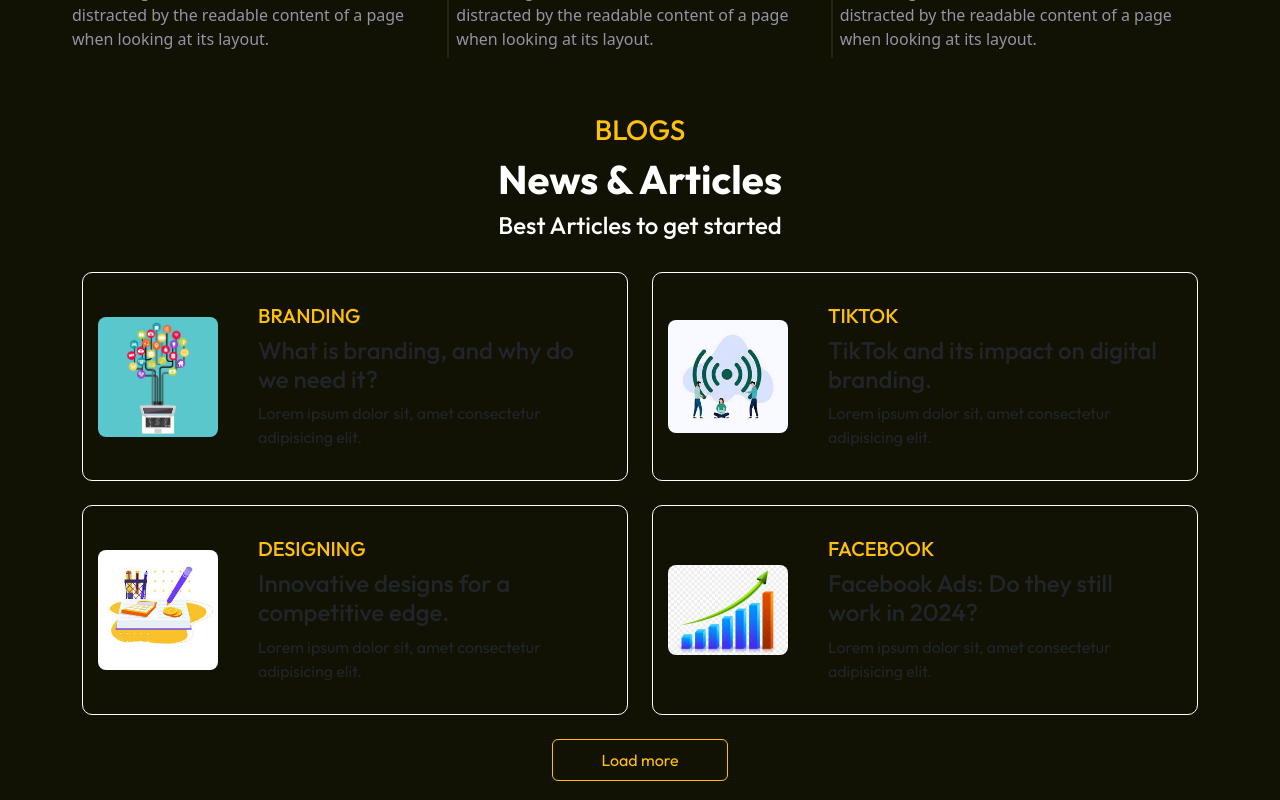
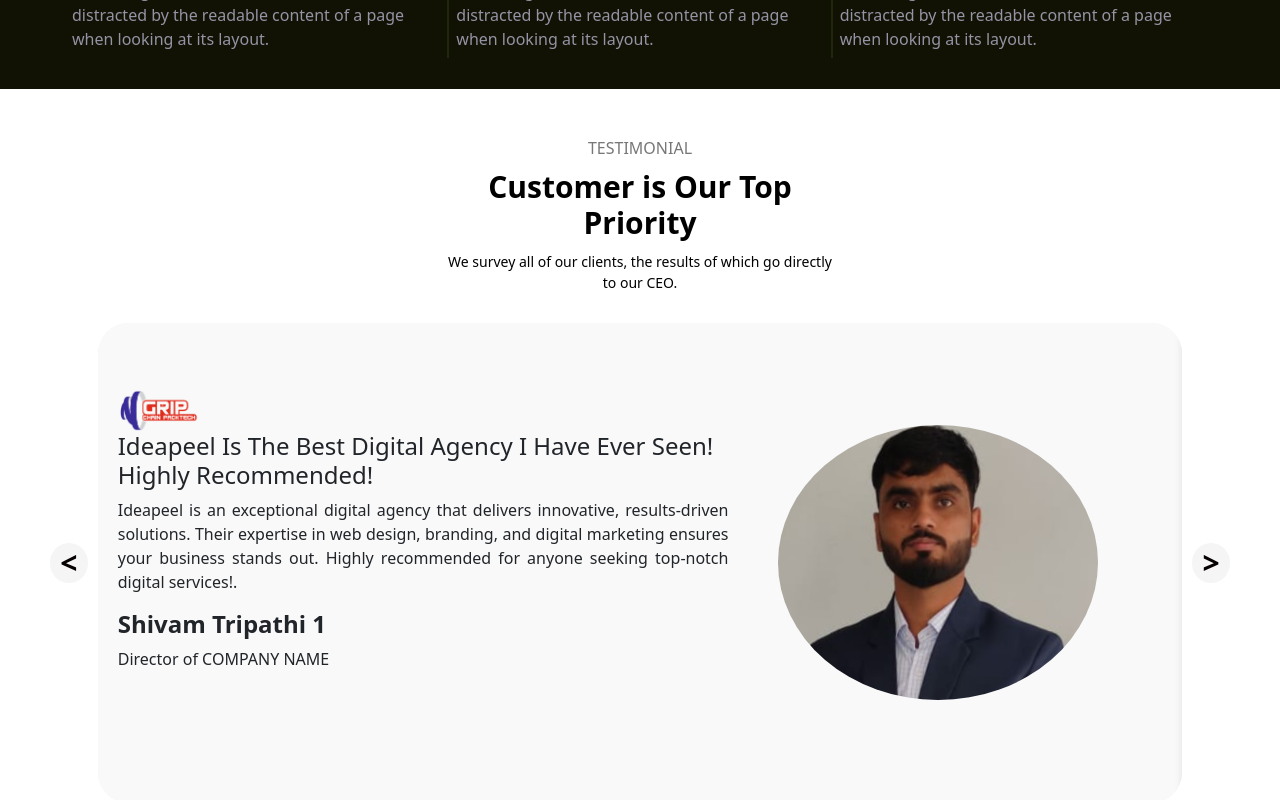
Before and after one commit to Abhishek-Soni-25/GCP-Frontend, a Vue app in the folder client/: page / in a window 1280 px wide. Shown: the part 2540-3340 px from the top of the page. Built offline with nearby package versions, Linux system fonts and the light colour scheme; no server answers; a web font is replaced by a local one.

Commit message:
NewTestimonials Done

```diff
--- /dev/null
+++ b/client/src/components/Homepage/NewTestimonials.vue
@@ -0,0 +1,275 @@
+
+<template>
+  <div id="app">
+    <section class="sectioon_container">
+      <div class="testimonial-header">
+        <h2>TESTIMONIAL</h2>
+        <h1 class="fw-bold">Customer is Our Top<br>Priority</h1>
+        <p>We survey all of our clients, the results of which go directly<br>to our CEO.</p>
+      </div>
+
+      <!-- Testimonial Slider -->
+      <div class="testimonial-slider">
+        <button class="slider-btn left-btn" @click="goPrev">&lt;</button>
+
+        <div class="card_main">
+          <div
+            v-for="(testimonial, index) in testimonials"
+            :key="index"
+            class="container_card"
+            :style="{ transform: `translateX(-${currentIndex * 100}%)`, transition: 'transform 0.5s ease' }"
+          >
+            <div class="container_card_content">
+              <img :src="testimonial.companyLogo" alt="Company Logo" class="company-logo" />
+              <h4>{{ testimonial.title }}</h4>
+              <p style="text-align: justify;">{{ testimonial.description }}</p>
+              <h4 style="font-weight: bold;">{{ testimonial.name }}</h4>
+              <p class="position">{{ testimonial.position }}</p>
+            </div>
+            <div class="container_card_pofilephoto">
+              <img :src="testimonial.profileImage" class="profile-img" />
+            </div>
+          </div>
+        </div>
+
+        <button class="slider-btn right-btn" @click="goNext">&gt;</button>
+      </div>
+    </section>
+  </div>
+</template>
+
+  <script>
+export default {
+  data() {
+    return {
+      testimonials: [
+        {
+          // companyLogo: require('@/assets/homepage/Brand/testimonial/CompanyLogo.png'),
+          companyLogo: require('@/assets/homepage/testimonial/CompanyLogo.png'),
+          title: "Ideapeel Is The Best Digital Agency I Have Ever Seen! Highly Recommended!",
+          description:
+            "Ideapeel is an exceptional digital agency that delivers innovative, results-driven solutions. Their expertise in web design, branding, and digital marketing ensures your business stands out. Highly recommended for anyone seeking top-notch digital services!.",
+          name: "Shivam Tripathi 1",
+          position: "Director of COMPANY NAME",
+          profileImage:require('@/assets/homepage/testimonial/shivam.png'),
+
+        },
+        {
+          companyLogo: require('@/assets/homepage/testimonial/CompanyLogo.png'),
+          title: "Ideapeel Is The Best Digital Agency I Have Ever Seen! Highly Recommended!",
+          description:
+            "Ideapeel is an exceptional digital agency that delivers innovative, results-driven solutions. Their expertise in web design, branding, and digital marketing ensures your business stands out. Highly recommended for anyone seeking top-notch digital services!.",
+          name: "Shivam Tripathi 2",
+          position: "Director of COMPANY NAME",
+          profileImage:require('@/assets/homepage/testimonial/shivam.png'),
+        },
+        {
+          companyLogo: require('@/assets/homepage/testimonial/CompanyLogo.png'),
+          title: "Ideapeel Is The Best Digital Agency I Have Ever Seen! Highly Recommended!",
+          description:
+            "Ideapeel is an exceptional digital agency that delivers innovative, results-driven solutions. Their expertise in web design, branding, and digital marketing ensures your business stands out. Highly recommended for anyone seeking top-notch digital services!.",
+          name: "Shivam Tripathi 3",
+          position: "Director of COMPANY NAME",
+          profileImage:require('@/assets/homepage/testimonial/shivam.png'),
+        },
+      ],
+      currentIndex: 0,
+    };
+  },
+  methods: {
+    goPrev() {
+      this.currentIndex =
+        (this.currentIndex - 1 + this.testimonials.length) % this.testimonials.length;
+    },
+    goNext() {
+      this.currentIndex = (this.currentIndex + 1) % this.testimonials.length;
+    },
+  },
+};
+</script>
+
+
+<style scoped>
+@import url('https://cdn.jsdelivr.net/npm/bootstrap@5.3.0-alpha1/dist/css/bootstrap.min.css');
+body {
+  margin: 0;
+  font-family: Arial, sans-serif;
+  background-color: #f9f9f9;
+}
+
+.sectioon_container {
+  text-align: center;
+  margin: 50px;
+}
+
+.testimonial-header h2 {
+  font-size: 16px;
+  color: #777;
+  margin-bottom: 10px;
+  text-transform: uppercase;
+}
+
+.testimonial-header h1 {
+  font-size: 30px;
+  color: #000;
+  font-weight: bold;
+  margin: 10px 0;
+}
+
+.testimonial-header p {
+  font-size: 14px;
+  color: black;
+  margin-bottom: 30px;
+}
+
+.testimonial-slider {
+  display: flex;
+  align-items: center;
+  justify-content: center;
+  position: relative;
+  overflow: hidden;
+  max-width: 1450px;
+  margin: 0 auto;
+  width: 100%;
+  gap: 10px;
+  border-radius: 30px;
+}
+
+.slider-btn {
+  background: hsl(0, 0%, 96%);
+  border: none;
+  font-size: 30px;
+  color: rgb(7, 0, 0);
+  border-radius: 50%;
+  width: 40px;
+  height: 40px;
+  display: flex;
+  align-items: center;
+  justify-content: center;
+  cursor: pointer;
+  /* font-weight: bold; */
+}
+.right-btn {
+  font-weight: bold;
+}
+
+.left-btn {
+  font-weight: bold;
+}
+
+.slider-btn:hover {
+  background: rgb(55, 53, 53);
+}
+
+.card_main {
+  display: flex;
+  width: 100%;
+  overflow: hidden;
+  height: 60vh;
+  border-radius: 30px;
+}
+
+.container_card {
+  background-color: #f9f9f9;
+  flex: 0 0 100%;
+  align-items: center;
+  border-radius: 10px;
+  box-shadow: 0px 4px 8px rgba(0, 0, 0, 0.1);
+  display: flex;
+  flex-wrap: wrap;
+}
+
+.container_card_content {
+  width: 60%;
+  padding: 20px;
+  box-sizing: border-box;
+  text-align: left;
+  margin-bottom: 50px;
+}
+
+.company-logo {
+  width: 80px;
+}
+
+.container_card_pofilephoto {
+  width: 35%;
+  padding: 30px;
+  box-sizing: border-box;
+}
+
+.profile-img {
+  width: 100%;
+  height: 100%;
+  object-fit: cover;
+  border-radius: 50%;
+}
+
+/* Responsive Design */
+@media screen and (max-width: 768px) {
+  .card_main {
+    height: 100%;
+  }
+
+  .container_card {
+    flex-direction: column;
+    align-items: center;
+    width: 100%;
+  }
+
+  .container_card_content,
+  .container_card_pofilephoto {
+    width: 100%;
+  }
+
+  .container_card_pofilephoto {
+    height: auto;
+  }
+
+  .profile-img {
+    width: 250px;
+    height: 250px;
+    margin-bottom: 100px;
+  }
+
+  .slider-btn {
+    width: 35px;
+    height: 35px;
+    font-size: 30px;
+  }
+}
+
+@media screen and (max-width: 480px) {
+  .testimonial-header h1 {
+    font-size: 22px;
+  }
+  /* .sectioon_container
+  {
+    height: 230vh;
+  } */
+  .card_main{
+    height: 230vh;
+  }
+.container_card
+{
+  height: 230vh;
+}
+
+  .container_card_pofilephoto {
+    height: 300px;
+  }
+
+  .profile-img {
+    /* width: 150px;
+    height: 200px; */
+    width: 100%;
+    height: 50%;
+    margin-bottom: 50px;
+  }
+
+  .slider-btn {
+    width: 15px;
+    height: 30px;
+    font-size: 15px;
+  }
+}
+</style>
--- a/client/src/views/homePageView.vue
+++ b/client/src/views/homePageView.vue
@@ -8,6 +8,7 @@
     <Hero />
     <AppBrand />
     <Dream />
+    <NewTestimonials/>
     <NewsArticle />
     <FAQ />
   </div>
@@ -19,6 +20,7 @@ import Hero from '@/components/Homepage/Hero.vue';
 import Dream from '@/components/Homepage/Dream.vue';
 import NewsArticle from '@/components/Homepage/NewsArticle.vue';
 import AppBrand from '@/components/Homepage/AppBrand.vue';
+import NewTestimonials from '@/components/Homepage/NewTestimonials.vue';
 
 // Import Axios
 import axios from 'axios';
@@ -30,6 +32,7 @@ export default {
     Hero,
     AppBrand,
     Dream,
+    NewTestimonials,
     NewsArticle,
     FAQ
     // Register component
```
Also changed, not shown: client/src/assets/homepage/testimonial/CompanyLogo.png (added), client/src/assets/homepage/testimonial/shivam.png (added).
